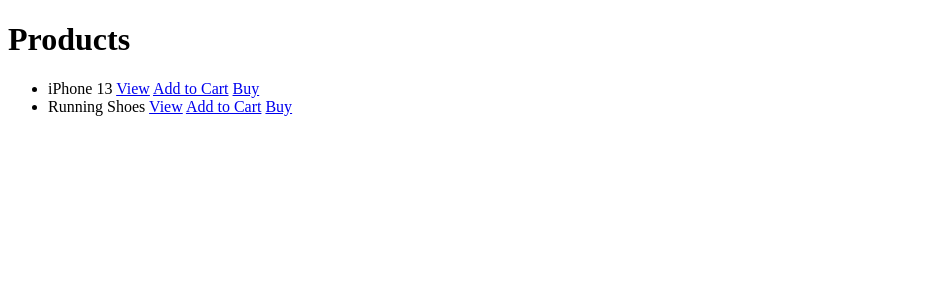
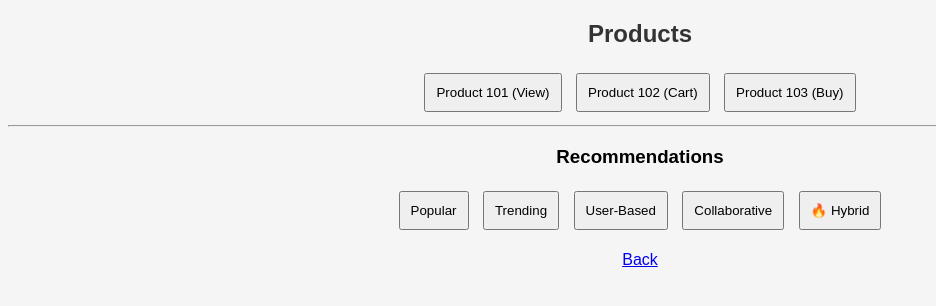
Before and after one commit to nalabolugurucharan12-cpu/smart-recommendation-system, a Flask app: page /products in a window 1280 px wide. Shown: the top 306 px of the page, without its empty margins (0-936 px from the left). Run offline with Flask 3, Linux system fonts and the light colour scheme.

Commit message:
Improved UI

```diff
--- a/static/style.css
+++ b/static/style.css
@@ -0,0 +1,28 @@
+body {
+    font-family: Arial;
+    text-align: center;
+    background: #f5f5f5;
+}
+
+h1, h2 {
+    color: #333;
+}
+
+.nav a {
+    margin: 10px;
+    padding: 10px;
+    background: #007BFF;
+    color: white;
+    text-decoration: none;
+}
+
+button {
+    margin: 5px;
+    padding: 10px;
+    cursor: pointer;
+}
+
+input {
+    margin: 5px;
+    padding: 8px;
+}
--- a/templates/products.html
+++ b/templates/products.html
@@ -2,27 +2,54 @@
 <html>
 <head>
     <title>Products</title>
+    <link rel="stylesheet" href="/static/style.css">
 </head>
 <body>
 
-<h1>Products</h1>
+<h2>Products</h2>
 
-<ul>
-    <li>
-        iPhone 13
-        <a href="/interact/1/view">View</a>
-        <a href="/interact/1/cart">Add to Cart</a>
-        <a href="/interact/1/purchase">Buy</a>
-    </li>
+<div id="products">
+    <button onclick="interact(101, 'view')">Product 101 (View)</button>
+    <button onclick="interact(102, 'cart')">Product 102 (Cart)</button>
+    <button onclick="interact(103, 'purchase')">Product 103 (Buy)</button>
+</div>
 
-    <li>
-        Running Shoes
-        <a href="/interact/2/view">View</a>
-        <a href="/interact/2/cart">Add to Cart</a>
-        <a href="/interact/2/purchase">Buy</a>
-    </li>
+<hr>
 
-</ul>
+<h3>Recommendations</h3>
+
+<button onclick="loadRecommendations('/recommend/popular')">Popular</button>
+<button onclick="loadRecommendations('/recommend/trending')">Trending</button>
+<button onclick="loadRecommendations('/recommend/user/1')">User-Based</button>
+<button onclick="loadRecommendations('/recommend/collaborative/1')">Collaborative</button>
+<button onclick="loadRecommendations('/recommend/hybrid/1')">🔥 Hybrid</button>
+
+<ul id="results"></ul>
+
+<a href="/">Back</a>
+
+<script>
+function interact(productId, action) {
+    fetch(`/interact/${productId}/${action}`)
+        .then(res => res.text())
+        .then(data => alert(data));
+}
+
+function loadRecommendations(url) {
+    fetch(url)
+        .then(res => res.json())
+        .then(data => {
+            let list = document.getElementById("results");
+            list.innerHTML = "";
+
+            data.forEach(item => {
+                let li = document.createElement("li");
+                li.innerText = JSON.stringify(item);
+                list.appendChild(li);
+            });
+        });
+}
+</script>
 
 </body>
 </html>
```
Also changed, not shown: templates/index.html (+13 -3 lines), templates/login.html (+9 -8 lines), templates/register.html (+7 -8 lines).
